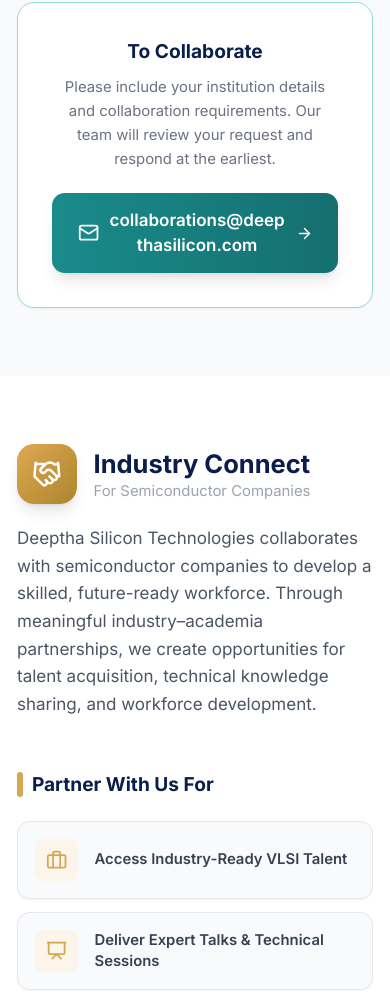
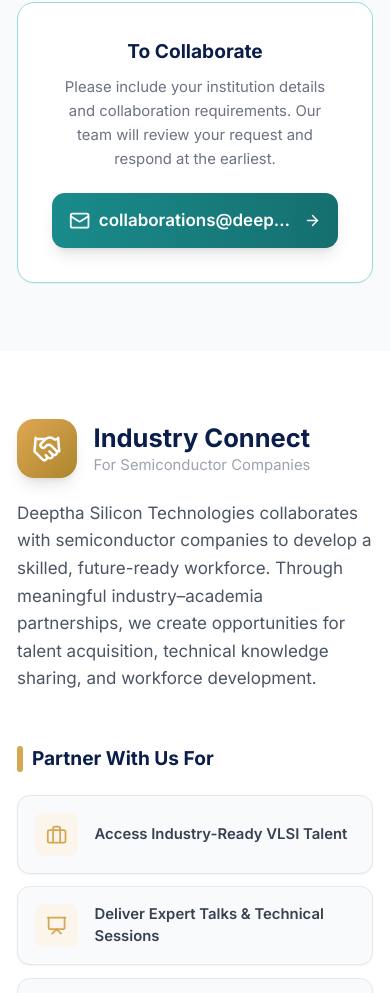
Before and after one commit to deepthasilicon/deepthasilicon, a React (Vite) app: page /partnerships in a window 390 px wide. Shown: the part 1611-2604 px from the top of the page. Built offline with nearby package versions, Linux system fonts and the light colour scheme.

Commit message:
Update PartnershipsPage.tsx

```diff
--- a/src/pages/PartnershipsPage.tsx
+++ b/src/pages/PartnershipsPage.tsx
@@ -115,13 +115,15 @@ export default function PartnershipsPage() {
             </p>
 <a
   href="mailto:collaborations@deepthasilicon.com"
-  className="w-full sm:w-auto inline-flex items-center justify-center gap-2 bg-gradient-to-r from-secondary-500 to-secondary-600 hover:from-secondary-600 hover:to-secondary-700 text-white font-semibold px-6 py-3.5 rounded-xl text-base transition-all hover:scale-[1.02] shadow-lg"
+  /* Added min-w-0 to the flex container */
+  className="w-full min-w-0 inline-flex items-center justify-center gap-2 bg-gradient-to-r from-secondary-500 to-secondary-600 hover:from-secondary-600 hover:to-secondary-700 text-white font-semibold px-4 py-3.5 rounded-xl text-base transition-all hover:scale-[1.02] shadow-lg"
 >
   <Mail className="w-5 h-5 flex-shrink-0" />
-  {/* Replaced whitespace-nowrap with break-all */}
-  <span className="break-all text-center">collaborations@deepthasilicon.com</span>
+  {/* Changed to truncate */}
+  <span className="truncate">collaborations@deepthasilicon.com</span>
   <ArrowRight className="w-4 h-4 flex-shrink-0" />
 </a>
+
 
 
           </motion.div>
```
